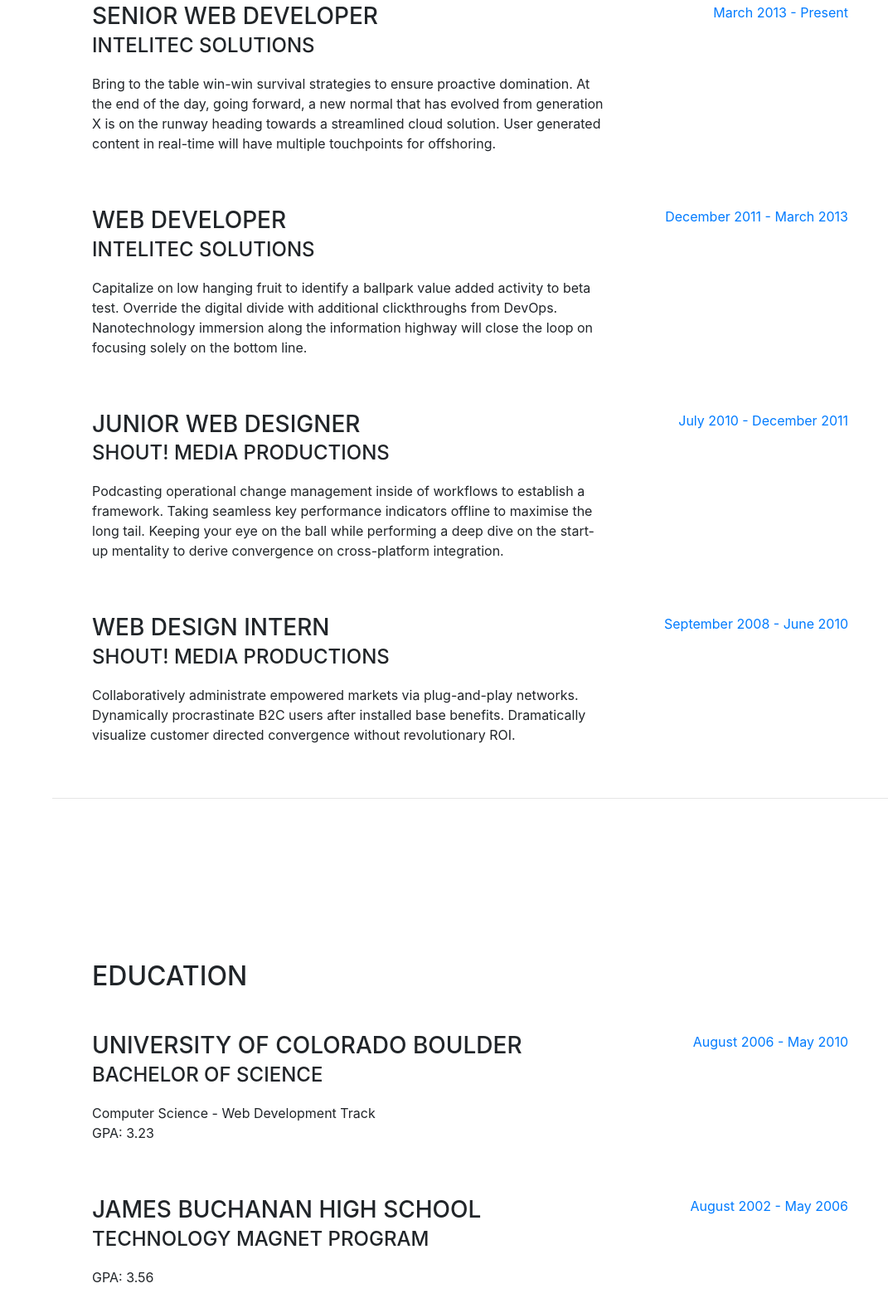
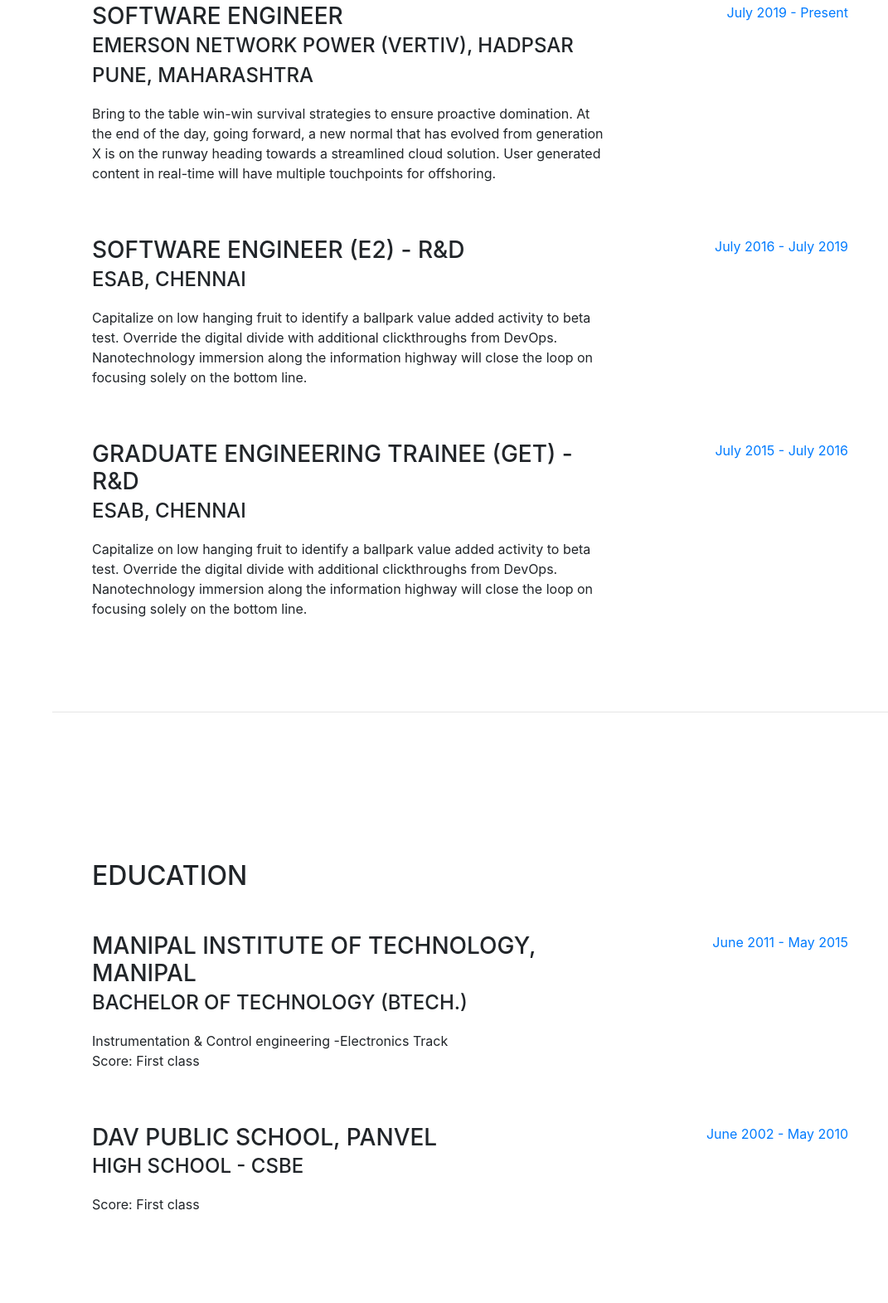
Before and after one commit to itsanjan/itsanjan.github.io, a website with bundled scripts: page index.html in a window 1280 px wide. Shown: the part 932-2503 px from the top of the page at 83% size, without its empty margins (209-1280 px from the left). Built offline with nearby package versions, Linux system fonts and the light colour scheme; a web font is replaced by a local one.

Commit message:
more changes to index

```diff
--- a/index.html
+++ b/index.html
@@ -98,45 +98,34 @@
 
         <div class="resume-item d-flex flex-column flex-md-row justify-content-between mb-5">
           <div class="resume-content">
-            <h3 class="mb-0">Senior Web Developer</h3>
-            <div class="subheading mb-3">Intelitec Solutions</div>
+            <h3 class="mb-0">Software Engineer</h3>
+            <div class="subheading mb-3">Emerson Network Power (VERTIV), Hadpsar Pune, Maharashtra</div>
             <p>Bring to the table win-win survival strategies to ensure proactive domination. At the end of the day, going forward, a new normal that has evolved from generation X is on the runway heading towards a streamlined cloud solution. User generated content in real-time will have multiple touchpoints for offshoring.</p>
           </div>
           <div class="resume-date text-md-right">
-            <span class="text-primary">March 2013 - Present</span>
+            <span class="text-primary">July 2019 - Present</span>
           </div>
         </div>
 
         <div class="resume-item d-flex flex-column flex-md-row justify-content-between mb-5">
           <div class="resume-content">
-            <h3 class="mb-0">Web Developer</h3>
-            <div class="subheading mb-3">Intelitec Solutions</div>
+            <h3 class="mb-0">Software Engineer (E2) - R&D</h3>
+            <div class="subheading mb-3">ESAB, Chennai</div>
             <p>Capitalize on low hanging fruit to identify a ballpark value added activity to beta test. Override the digital divide with additional clickthroughs from DevOps. Nanotechnology immersion along the information highway will close the loop on focusing solely on the bottom line.</p>
           </div>
           <div class="resume-date text-md-right">
-            <span class="text-primary">December 2011 - March 2013</span>
+            <span class="text-primary">July 2016 - July 2019</span>
           </div>
         </div>
 
         <div class="resume-item d-flex flex-column flex-md-row justify-content-between mb-5">
           <div class="resume-content">
-            <h3 class="mb-0">Junior Web Designer</h3>
-            <div class="subheading mb-3">Shout! Media Productions</div>
-            <p>Podcasting operational change management inside of workflows to establish a framework. Taking seamless key performance indicators offline to maximise the long tail. Keeping your eye on the ball while performing a deep dive on the start-up mentality to derive convergence on cross-platform integration.</p>
+            <h3 class="mb-0">Graduate Engineering Trainee (GET) - R&D</h3>
+            <div class="subheading mb-3">ESAB, Chennai</div>
+            <p>Capitalize on low hanging fruit to identify a ballpark value added activity to beta test. Override the digital divide with additional clickthroughs from DevOps. Nanotechnology immersion along the information highway will close the loop on focusing solely on the bottom line.</p>
           </div>
           <div class="resume-date text-md-right">
-            <span class="text-primary">July 2010 - December 2011</span>
-          </div>
-        </div>
-
-        <div class="resume-item d-flex flex-column flex-md-row justify-content-between">
-          <div class="resume-content">
-            <h3 class="mb-0">Web Design Intern</h3>
-            <div class="subheading mb-3">Shout! Media Productions</div>
-            <p>Collaboratively administrate empowered markets via plug-and-play networks. Dynamically procrastinate B2C users after installed base benefits. Dramatically visualize customer directed convergence without revolutionary ROI.</p>
-          </div>
-          <div class="resume-date text-md-right">
-            <span class="text-primary">September 2008 - June 2010</span>
+            <span class="text-primary">July 2015 - July 2016</span>
           </div>
         </div>
 
@@ -152,24 +141,24 @@
 
         <div class="resume-item d-flex flex-column flex-md-row justify-content-between mb-5">
           <div class="resume-content">
-            <h3 class="mb-0">University of Colorado Boulder</h3>
-            <div class="subheading mb-3">Bachelor of Science</div>
-            <div>Computer Science - Web Development Track</div>
-            <p>GPA: 3.23</p>
+            <h3 class="mb-0">Manipal Institute of Technology, Manipal</h3>
+            <div class="subheading mb-3">Bachelor of Technology (BTech.)</div>
+            <div>Instrumentation & Control engineering -Electronics Track</div>
+            <p>Score: First class</p>
           </div>
           <div class="resume-date text-md-right">
-            <span class="text-primary">August 2006 - May 2010</span>
+            <span class="text-primary">June 2011 - May 2015</span>
           </div>
         </div>
 
         <div class="resume-item d-flex flex-column flex-md-row justify-content-between">
           <div class="resume-content">
-            <h3 class="mb-0">James Buchanan High School</h3>
-            <div class="subheading mb-3">Technology Magnet Program</div>
-            <p>GPA: 3.56</p>
+            <h3 class="mb-0">DAV Public School, Panvel</h3>
+            <div class="subheading mb-3">High School - CSBE</div>
+            <p>Score: First class</p>
           </div>
           <div class="resume-date text-md-right">
-            <span class="text-primary">August 2002 - May 2006</span>
+            <span class="text-primary">June 2002 - May 2010</span>
           </div>
         </div>
 
```
